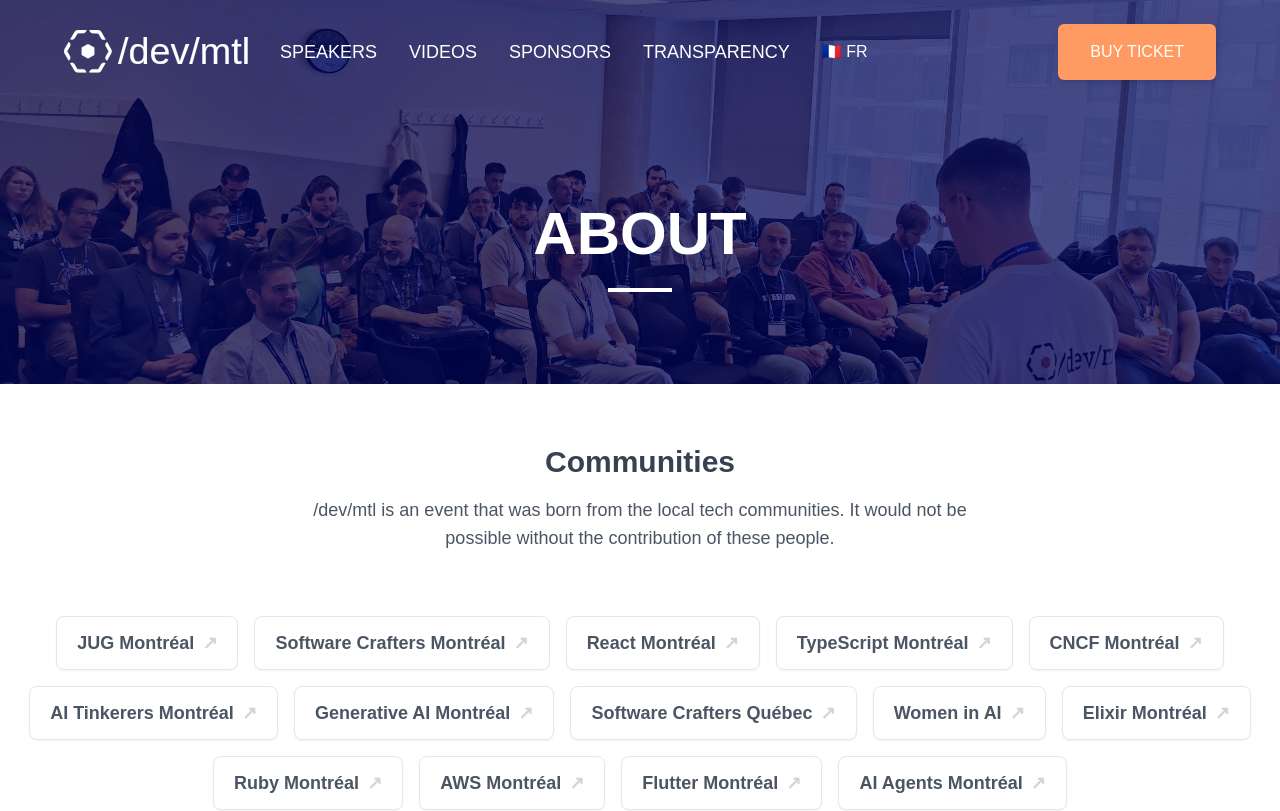
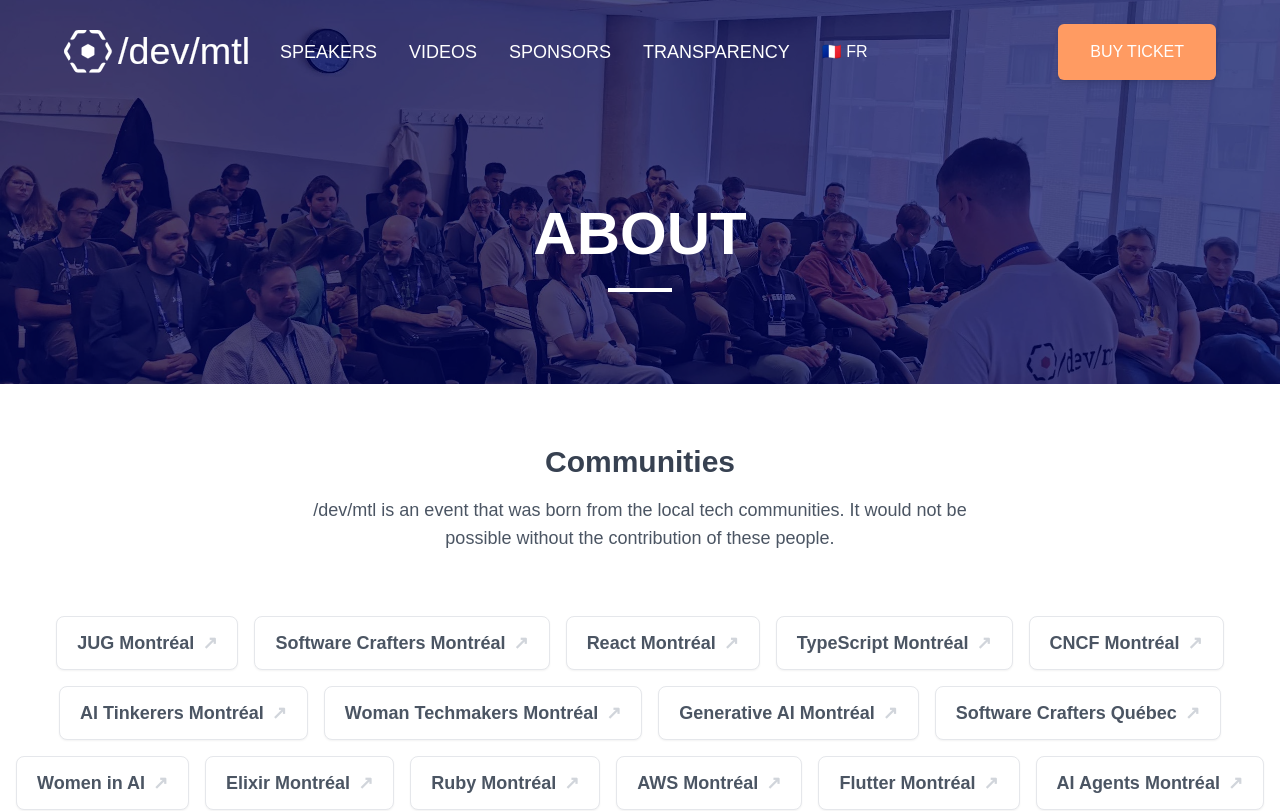
Before and after one commit to devmtl2024-org/devmtl2024-org.github.io, a React (Vite) app: page /about in a window 1280 px wide. Shown: the top 811 px of the page. Built offline with nearby package versions, Linux system fonts and the light colour scheme.

Commit message:
Add Women Techmakers Montréal

```diff
--- a/src/pages/AboutPage.tsx
+++ b/src/pages/AboutPage.tsx
@@ -28,6 +28,10 @@
   {
     name: "AI Tinkerers Montréal",
     url: "https://montreal.aitinkerers.org/",
+  },
+  {
+    name: "Woman Techmakers Montréal",
+    url: "https://wtmmontreal.com/",
   },
   {
     name: "Generative AI Montréal",
```
